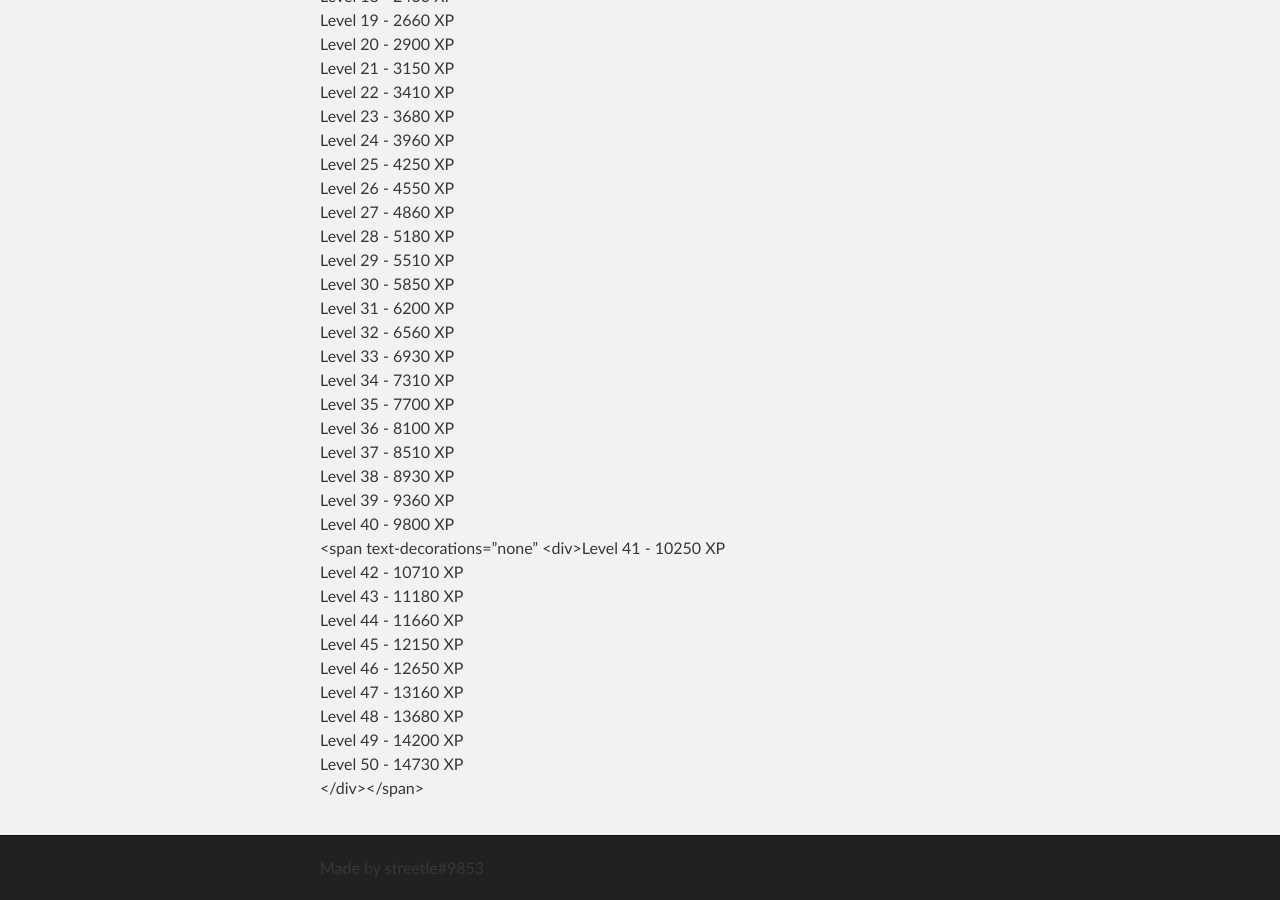
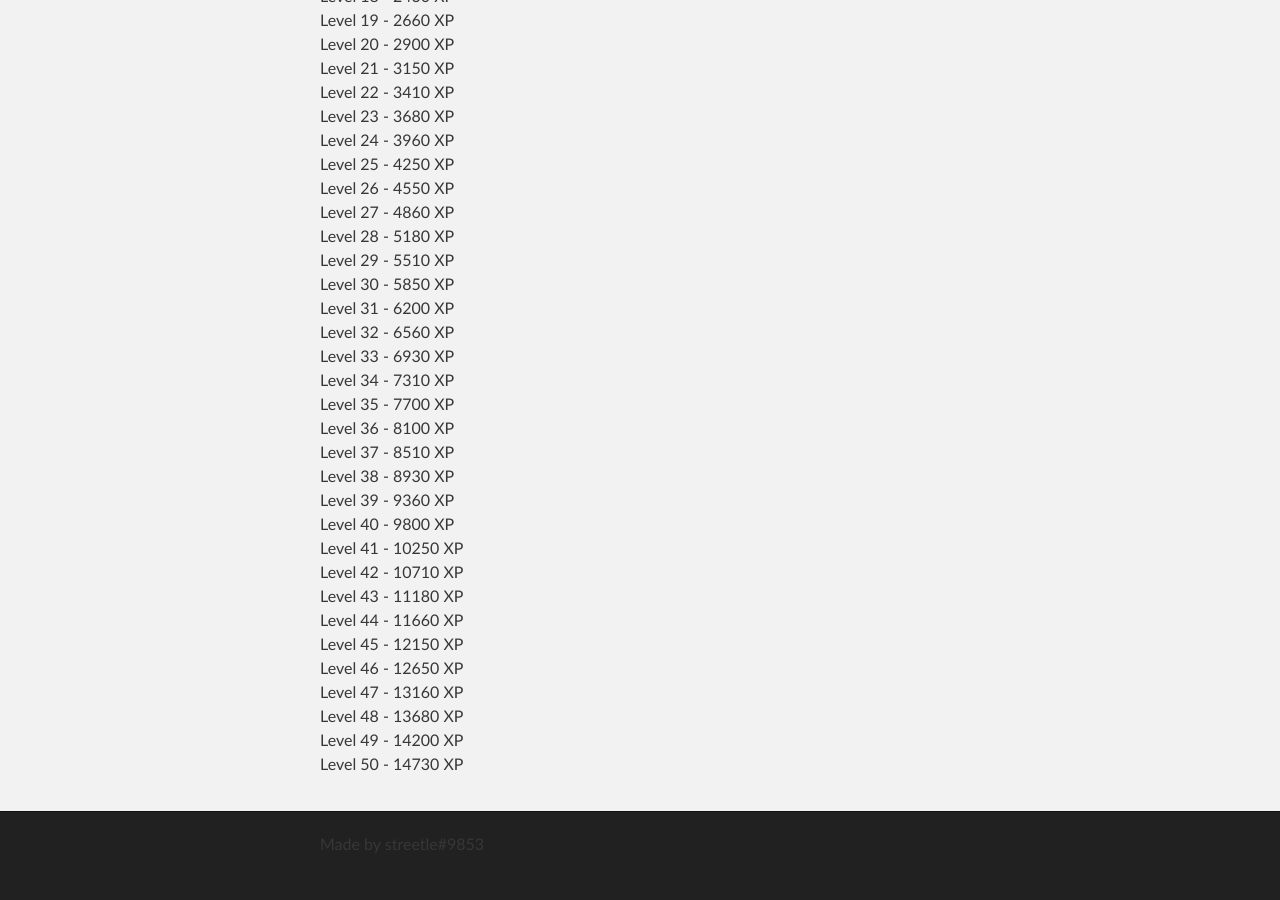
Before and after one commit to streetlegithub/levelerbot.cf, a Jekyll site: the page built from guides/req.md, in a window 1280 px wide and 900 px high, scrolled down 748 px. Built offline with Jekyll 4.4.1, drawn with Linux system fonts in a browser that asks for light colours; our own code applies the rules of GitHub Pages for plain Markdown files; after the commit the page ends 1624 px from its top, so only the background shows below that.

Commit message:
Update req.md

```diff
--- a/guides/req.md
+++ b/guides/req.md
@@ -40,7 +40,7 @@ Level 37 - 8510 XP <br>
 Level 38 - 8930 XP <br>
 Level 39 - 9360 XP <br>
 Level 40 - 9800 XP <br>
-<span text-decorations="none" <div>Level 41 - 10250 XP <br>
+<span text-decorations="none">Level 41 - 10250 XP <br>
 Level 42 - 10710 XP <br>
 Level 43 - 11180 XP <br>
 Level 44 - 11660 XP <br>
@@ -49,5 +49,5 @@ Level 46 - 12650 XP <br>
 Level 47 - 13160 XP <br>
 Level 48 - 13680 XP <br>
 Level 49 - 14200 XP <br>
-Level 50 - 14730 XP <br></div></span>
+Level 50 - 14730 XP <br></span>
 <meta name="format-detection" content="telephone=no">
```
